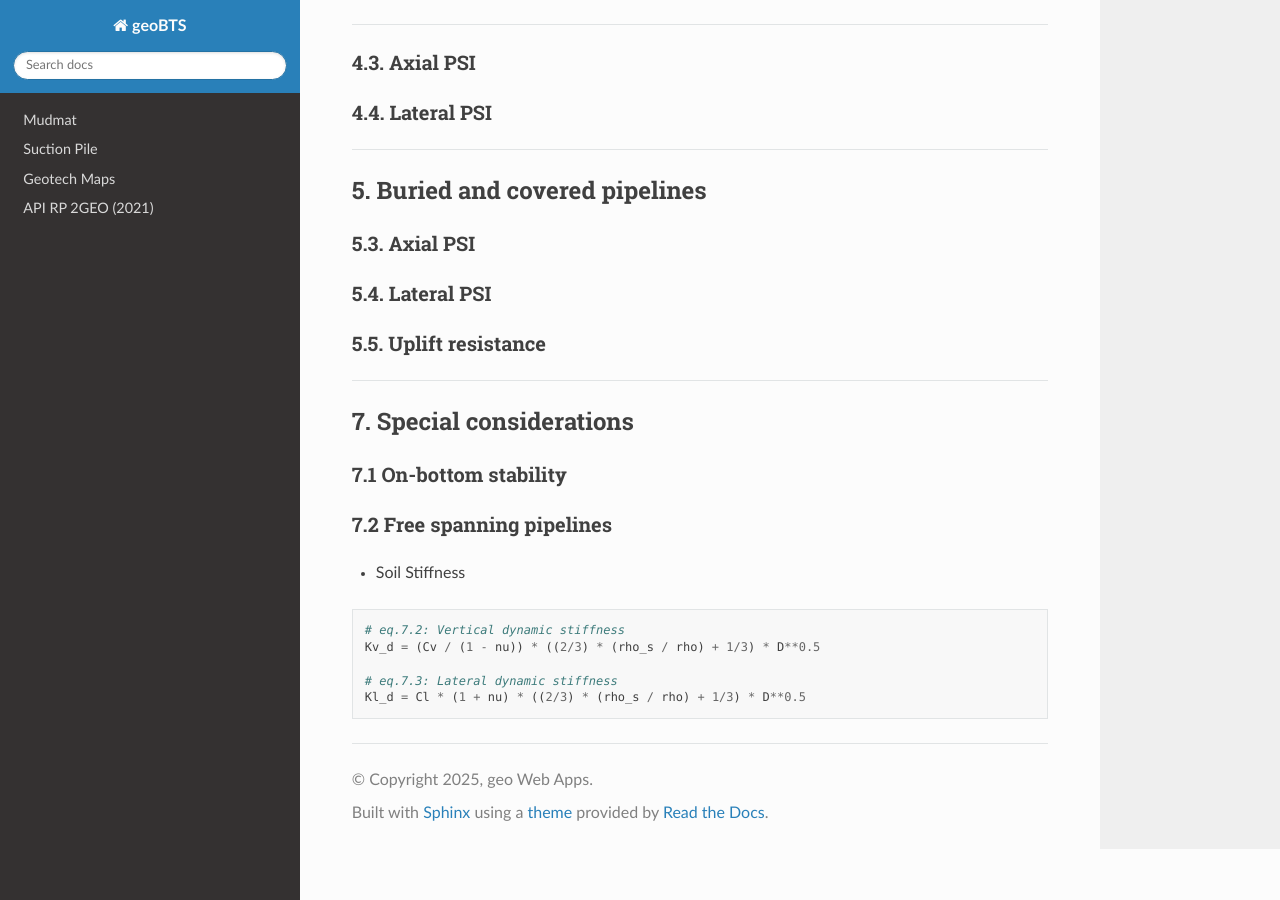
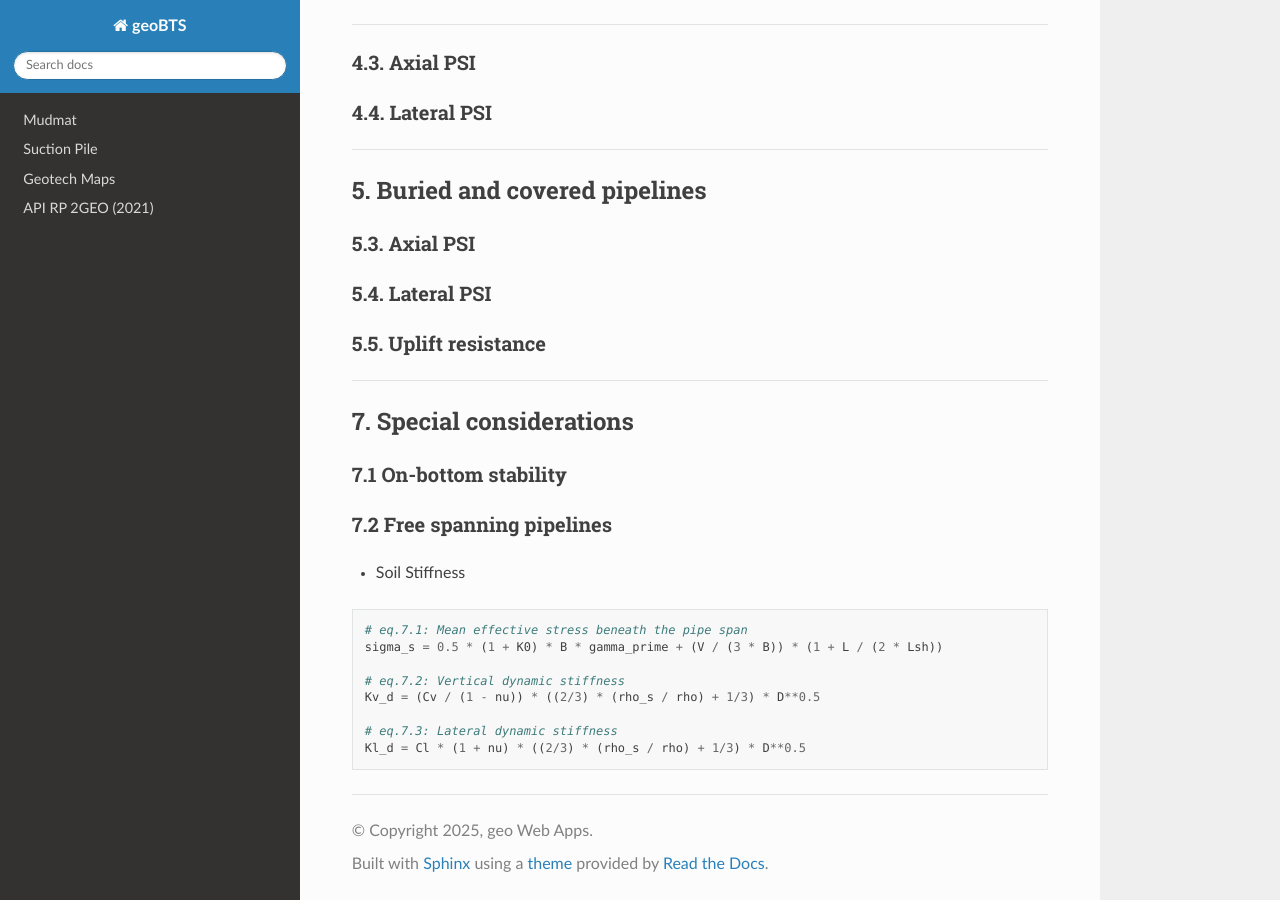
Before and after one commit to jungsohn/geoBTS, a Sphinx documentation site: the page built from docs/source/DNVGL_RP_F114.rst, in a window 1280 px wide and 900 px high, scrolled down 1211 px. Built offline with Sphinx 7.4.7 and the Read the Docs theme 3.1.0, drawn with Linux system fonts in a browser that asks for light colours.

Commit message:
Update DNVGL_RP_F114.rst

```diff
--- a/docs/source/DNVGL_RP_F114.rst
+++ b/docs/source/DNVGL_RP_F114.rst
@@ -81,6 +81,9 @@ of partially embedded pipelines when subjected to external vertical loading (e.g
 
 .. code-block:: python
 
+    # eq.7.1: Mean effective stress beneath the pipe span
+    sigma_s = 0.5 * (1 + K0) * B * gamma_prime + (V / (3 * B)) * (1 + L / (2 * Lsh))
+
     # eq.7.2: Vertical dynamic stiffness
     Kv_d = (Cv / (1 - nu)) * ((2/3) * (rho_s / rho) + 1/3) * D**0.5
 
```
